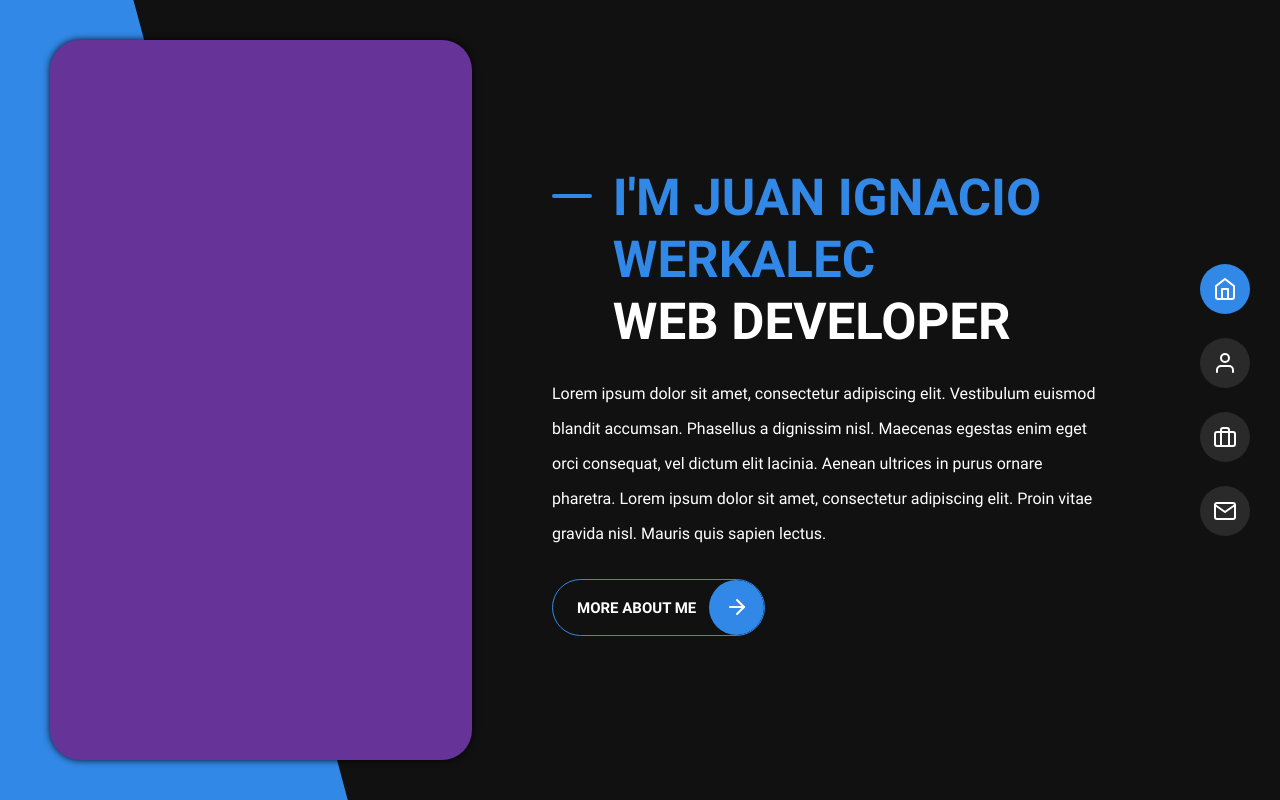
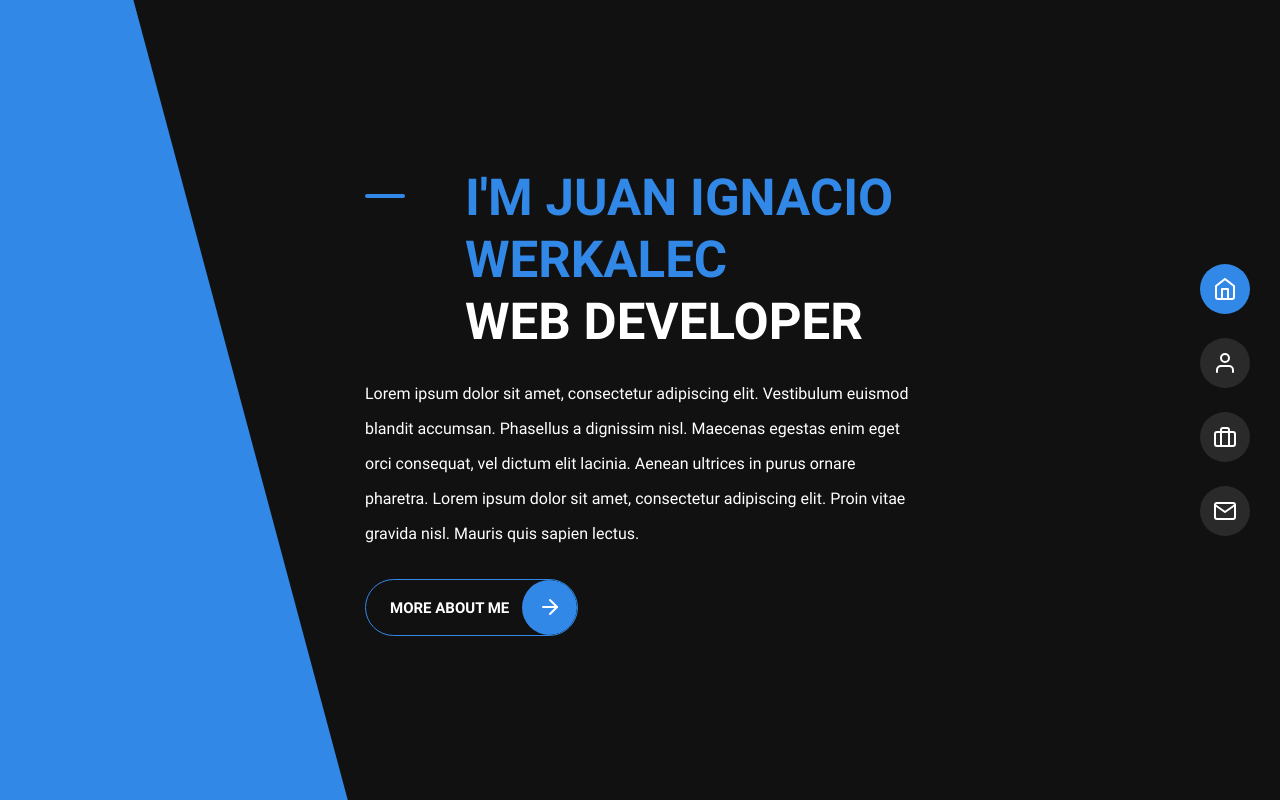
Before and after one commit to Destras/portfolios2, a React app: page / in a window 1280 px wide. Built offline with nearby package versions, Linux system fonts and the light colour scheme; no server answers.

Commit message:
deleting the img from home and fixing styles

```diff
--- a/src/containers/Home.tsx
+++ b/src/containers/Home.tsx
@@ -15,10 +15,9 @@ const Home = () => {
     <div className="homeContainer">
       <div className="homeContainer_background" />
       <div className="homeContainer_content">
-        <div className="home_imgContainer" />
         <div className="home_me">
           <h1 className="home_me_title">
-            I'M JUAN IGNACIO <br /> WERKALEC
+            I'M JUAN IGNACIO WERKALEC
             <br />
             <span>WEB DEVELOPER</span>
           </h1>
--- a/src/styles/Home.scss
+++ b/src/styles/Home.scss
@@ -7,28 +7,23 @@
   position: relative;
   width: 100vw;
   height: 100vh;
-  padding-right: 10%;
-  @media (max-width: 480px) {
-    padding: 0px;
-  }
 }
 
 @mixin displayNone {
-  @media (max-width: 480px) {
+  @media ($mobile) {
     display: none;
   }
 }
 
 .homeContainer_content {
   display: flex;
-  flex-direction: row;
-  justify-content: space-between;
+  justify-content: center;
   padding: 0px 50px;
   align-items: center;
   z-index: 2;
   width: 100%;
   height: 100%;
-  @media (max-width: 480px) {
+  @media ($mobile) {
     padding: 0px 15px;
   }
 }
@@ -46,31 +41,16 @@
   @include displayNone;
 }
 
-.home_imgContainer {
-  background-size: cover;
-  background-repeat: no-repeat;
-  background-position: top;
-  height: calc(100vh - 80px);
-  border-radius: 30px;
-  left: 40px;
-  top: 40px;
-  box-shadow: 0 0 7px rgba(0, 0, 0, 0.9);
-  width: 33vw;
-  background-color: rebeccapurple;
-  @include displayNone;
-}
-
-// max-width: 473.17px; for smaller devices maybe 1280
 .home_me {
-  max-width: 550px;
+  max-width: 800px;
   display: flex;
   flex-direction: column;
   align-items: flex-end;
   position: relative;
-  margin-right: 150px;
   @media (max-width: 1366px) {
     margin-right: 0;
     align-items: center;
+    max-width: 550px;
   }
 }
 
@@ -95,7 +75,13 @@
     color: $font-color;
   }
 
-  @media (max-width: 480px) {
+  @media (max-width: 1366px) {
+    margin-right: 0;
+    align-items: center;
+    margin: 0px 0px 0px 100px;
+  }
+
+  @media ($mobile) {
     font-size: 29px;
     line-height: 39px;
     margin: 18px 0 13px;
@@ -105,14 +91,14 @@
 
 .home_me_text {
   margin: 25px 0 28px;
-  @media (max-width: 480px) {
+  @media ($mobile) {
     text-align: center;
   }
 }
 
 .home_me_button {
   align-self: flex-start;
-  @media (max-width: 480px) {
+  @media ($mobile) {
     align-self: center;
   }
 }
```
